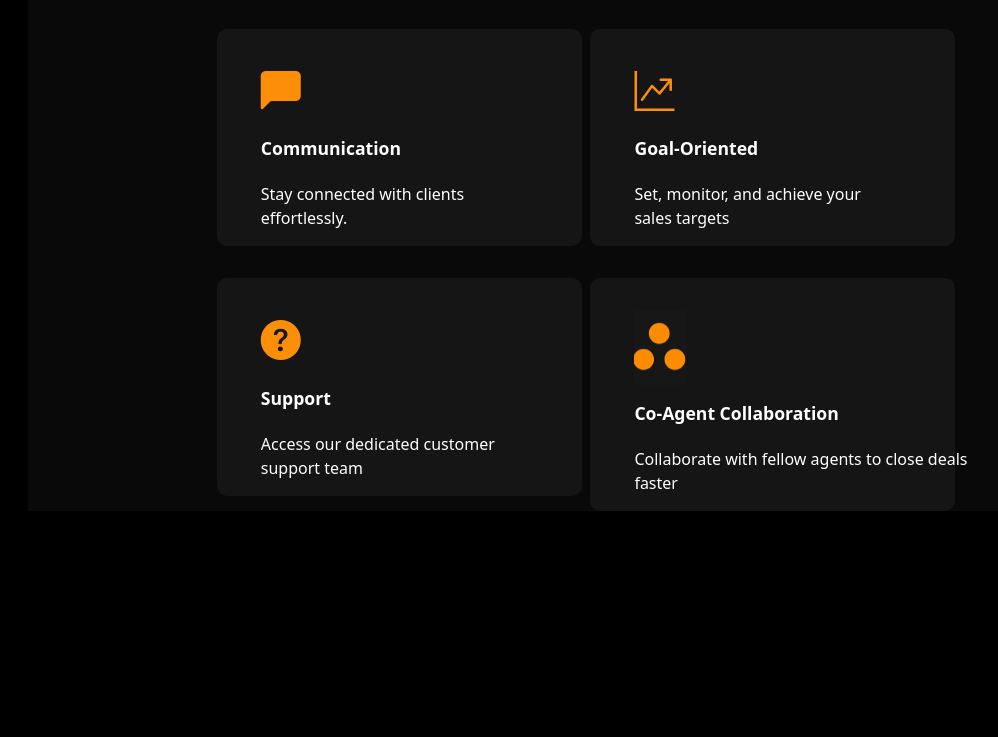
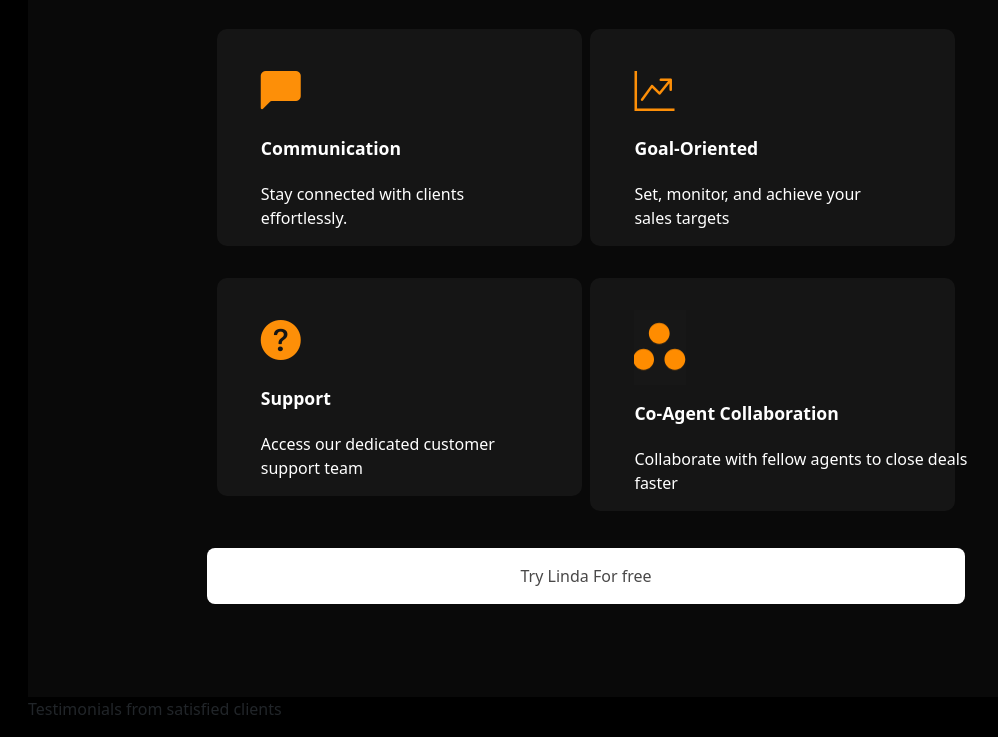
Before and after one commit to zeal72/Linda-sales-web-page-, a plain HTML site: page index.html in a window 1280 px wide. Shown: the part 4384-5121 px from the top of the page, without its empty margins (54-1052 px from the left). Before the commit the page ends 4895 px from the top, so only its background shows below. Drawn offline with nearby package versions, Linux system fonts and the light colour scheme.

Commit message:
new things added

```diff
--- a/index.html
+++ b/index.html
@@ -188,7 +188,7 @@
             </div>
         </div>
     </section>
-    <section style="background-color: #090909; margin-top: 6rem;">
+    <section style="background-color: #090909; margin-top: 6rem; height: 140vh;">
         <h4 class="why-us">Why Choose LindaSalesPro?</h4>
         <p class="advantages">Discover the advantages of using LindaSalesPro:</p>
         <div class="row">
@@ -227,7 +227,13 @@
                 <p class="text-white simplify Collaborate">Collaborate with fellow agents to close deals faster</p>
             </div>
         </div>
+        <div class="try">
+            <p>Try Linda For free</p>
+        </div>
     </section>
+    <div class="Testimonials">
+        <p> Testimonials from satisfied clients</p>
+    </div>
         <script>
             function toggleMenu() {
 const menu = document.querySelector('.mobile-nav');
--- a/style.css
+++ b/style.css
@@ -217,6 +217,17 @@ header{
   }
   .asana{
     margin-left: 2rem;
+  }
+  .try{
+    margin-top: 2.3rem !important;
+    height: 3.5rem;
+    padding-top: 1rem;
+    width: 62%;
+    border-radius: 8px;
+    color: rgb(73, 72, 72);
+    background-color: white;
+    margin: auto;
+    text-align: center;
   }
   @keyframes slowBounce {
     0%,
@@ -448,6 +459,9 @@ header{
         width: 100% !important;
         text-align: start;
     }
+    .try{
+        width: 68%;
+    }
   }
   @media only screen and (min-width: 1024px) and ( max-width: 1024px){
     .register{
```
